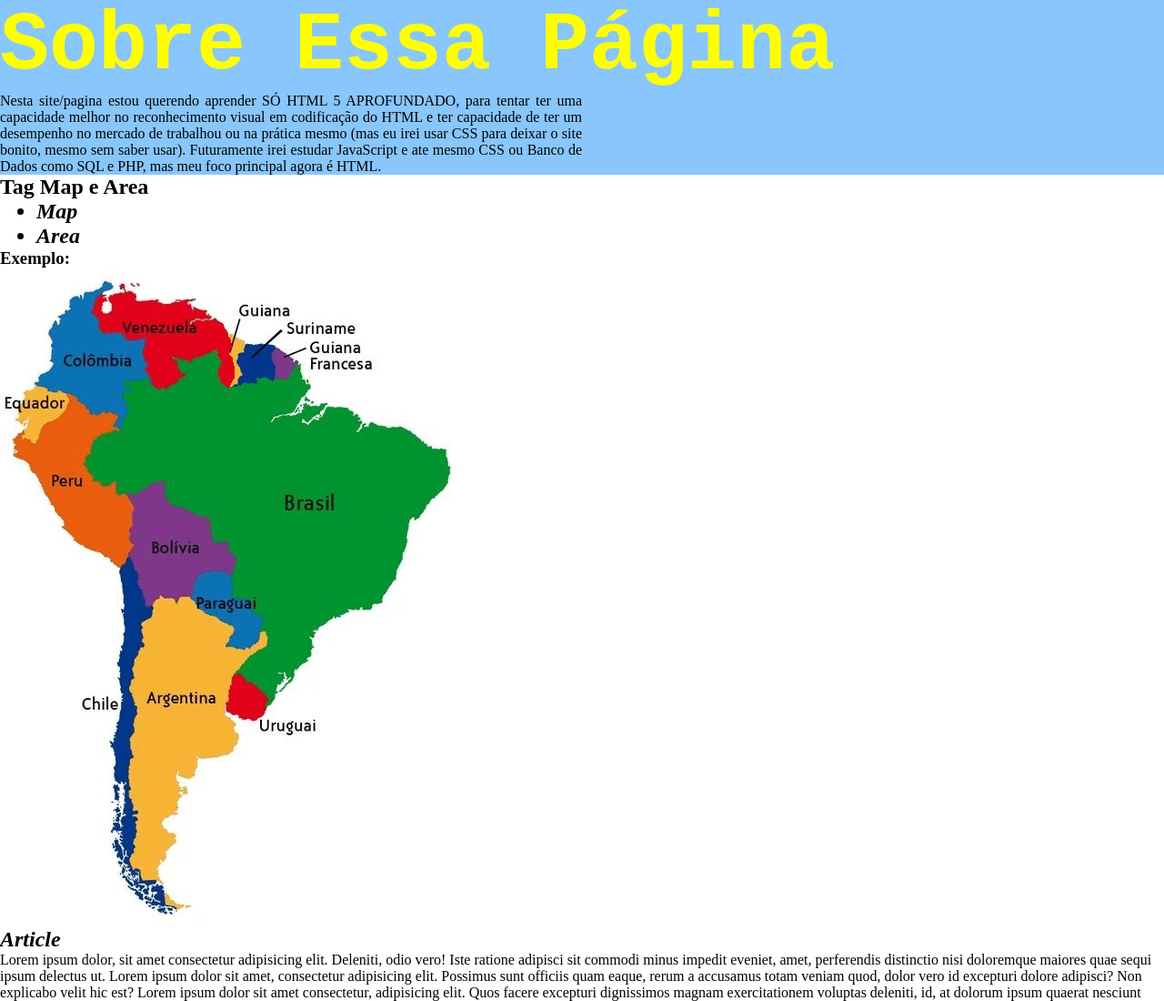
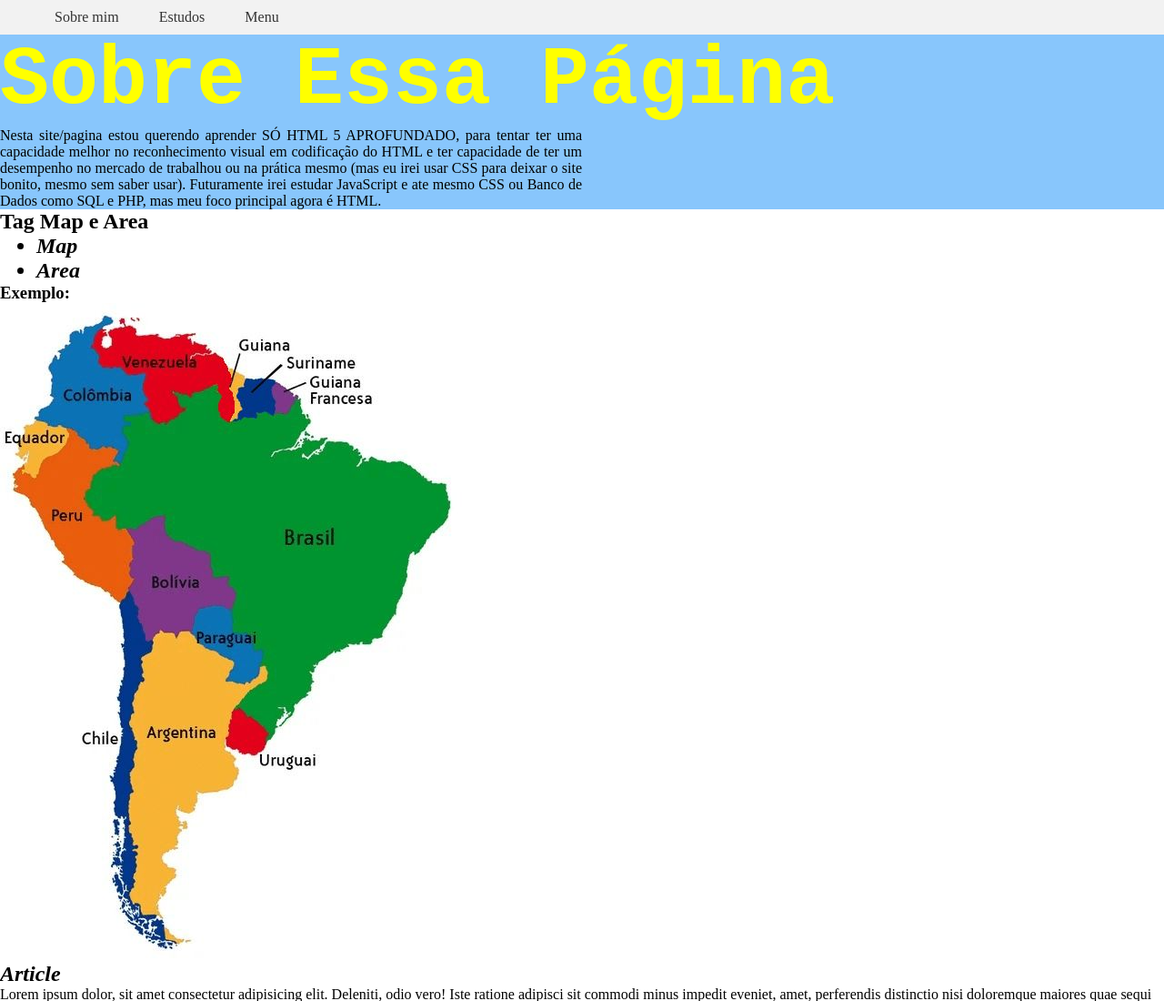
Before and after one commit to oDyKoz/projeto-site, a plain HTML site: page html/index.html in a window 1280 px wide. Shown: the top 1100 px of the page at 91% size. Drawn offline with Linux system fonts and the light colour scheme.

Commit message:
estilo new

```diff
--- a/css/style.css
+++ b/css/style.css
@@ -4,11 +4,34 @@
 /*Menu*/
 #menu {
 
+        list-style: none;
+        margin: 0;
+        padding: 0;
+        background-color: #f2f2f2;
 }
+      #menu li {
+        display: inline-block;
+      }
+
+      #menu li a {
+        display: block;
+        padding: 10px 20px;
+        text-decoration: none;
+        color: #333;
+      }
+
+      #menu li a:hover {
+        background-color: #333;
+        color: #fff;
+      }
+     #menu li a{
+
+      }
+
 /*Alinhagem de texto ou so o texto do primeiro paragrafo*/
 div.bloco1{
-    box-sizing: border-box;
-    background-color: rgb(136, 198, 252);
+    box-sizing:border-box;
+    background:rgb(136, 198, 252);
 }
 
 div p.text1{
--- a/html/index.html
+++ b/html/index.html
@@ -9,7 +9,13 @@
 </head>
 
 <body>
-
+<div id="menu">
+    <ul>
+        <li><a href="#">Sobre mim</a></li>
+        <li><a href="#">Estudos</a></li>
+        <li><a href="#">Menu</a></li>
+    </ul>
+</div>
     <div class="bloco1">
             <h1 class="T1">Sobre Essa Página</h1>
             <p class="text1">
```
